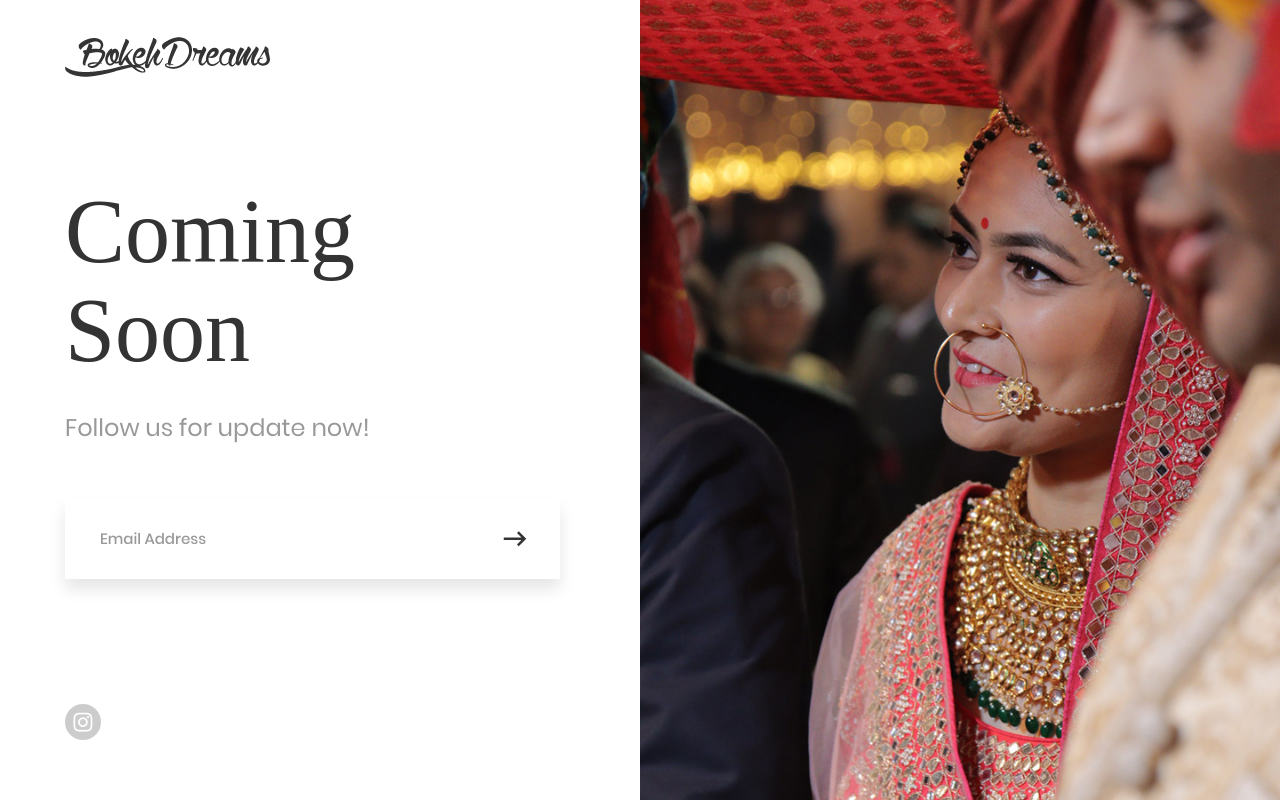
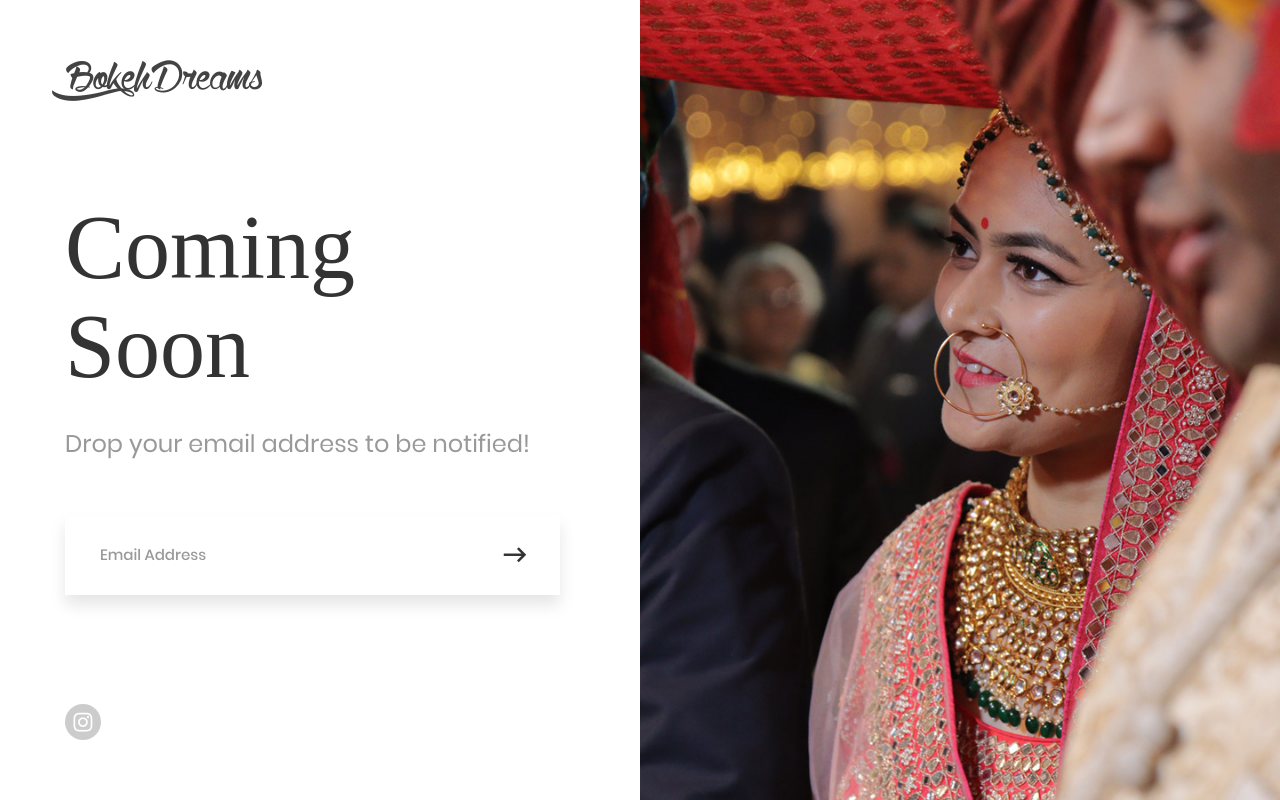
Before and after one commit to clicksrv/bokehdreams.github.io, a plain HTML site: page index.html in a window 1280 px wide. Drawn offline with Linux system fonts and the light colour scheme; a web font is replaced by a local one.

Commit message:
Logo png replaced by Text

```diff
--- a/css/main.css
+++ b/css/main.css
@@ -24,6 +24,11 @@ Primary use:
 @font-face {
   font-family: Poppins-Medium;
   src: url('../fonts/Poppins/Poppins-Medium.ttf');
+}
+
+@font-face {
+  font-family: WolfInTheCity;
+  src: url('../fonts/WolfInTheCity/Wolf-in-the-City.ttf');
 }
 
 /*//////////////////////////////////////////////////////////////////
@@ -212,6 +217,17 @@ Primary use:
   font-family: PlayfairDisplay-BlackItalic;
   font-size: 90px;
   color: #333;
+  line-height: 1.1;
+}
+
+
+
+/*//////////////////////////////////////////////////////////////////
+[ Logo ]*/
+.logo {
+  font-family: WolfInTheCity;
+  font-size: 65px;
+  color: #434343;
   line-height: 1.1;
 }
 
--- a/index.html
+++ b/index.html
@@ -37,8 +37,10 @@
 	<div class="flex-w flex-str size1 overlay1">
 		<div class="flex-w flex-col-sb wsize1 bg0 p-l-65 p-t-37 p-b-50 p-r-80 respon1">
 			<div class="wrappic1">
-				<a href="#">
-					<img src="images/icons/logo.png" alt="IMG">
+				<a href="http://bokehdreams.in">
+					<p class="logo">
+						BokehDreams
+					</p>
 				</a>
 			</div>
 
@@ -49,7 +51,7 @@
 					</h3>
 
 					<p class="m2-txt1 p-b-46">
-						Follow us for update now!
+						Drop your email address to be notified!
 					</p>
 
 					<form class="contact100-form validate-form m-t-10 m-b-10">
```
Also changed, not shown: fonts/WolfInTheCity/Wolf-in-the-City.ttf (added), images/icons/logo.png (deleted).
